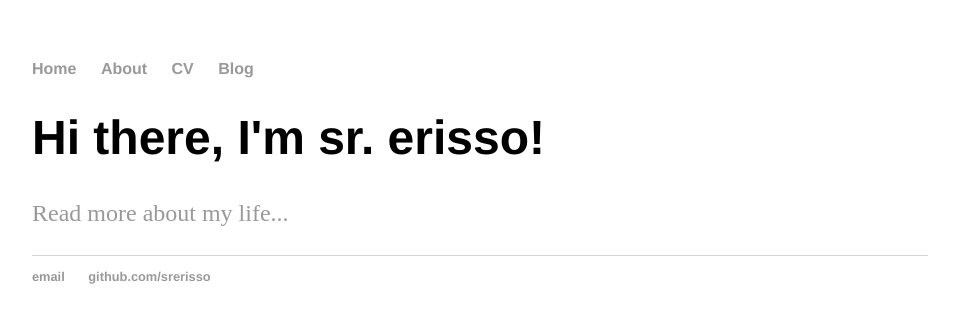
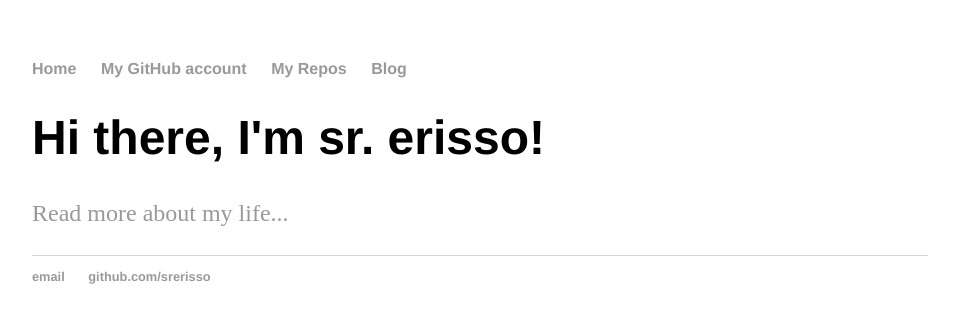
Before and after one commit to srerisso/srerisso.github.io, a Jekyll site: the page built from index.html, in a window 1280 px wide. Shown: the top 323 px of the page, without its empty margins (160-1119 px from the left). Built offline with Jekyll 4.4.1, drawn with Linux system fonts in a browser that asks for light colours.

Commit message:
Menu header My Repos and My github account links

```diff
--- a/_layouts/default.html
+++ b/_layouts/default.html
@@ -9,9 +9,9 @@
 			<nav>
 	    		<ul>
 	        		<li><a href="/">Home</a></li>
-		        	<li><a href="/about">About</a></li>
-	        		<li><a href="/cv">CV</a></li>
-	        		<li><a href="/blog">Blog</a></li>
+		        	<li><a href="http://github.com/srerisso">My GitHub account</a></li>
+		        	<li><a href="/repos">My Repos</a></li>
+	        		<li><a href="http://www.erisso.com/blog">Blog</a></li>
 	    		</ul>
 			</nav>
 			<div class="container">
```
